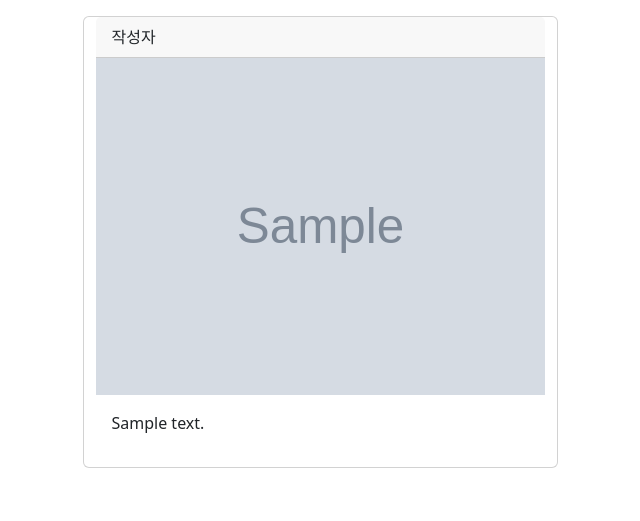
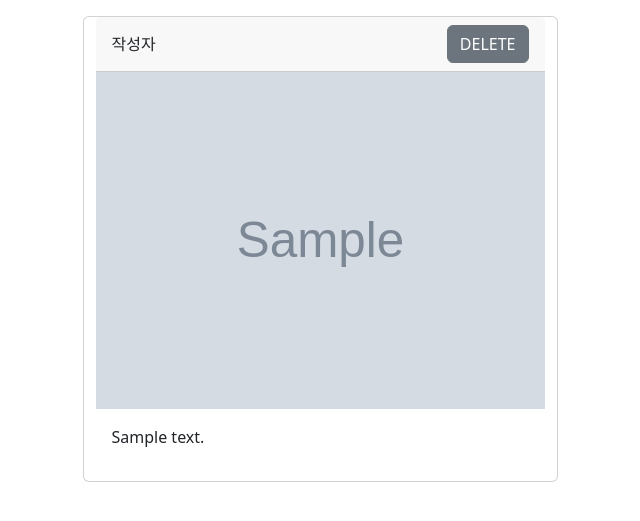
Before and after one commit to HeeJu-XiJu/INSTA, a Django app: page /posts/ in a window 1280 px wide. Shown: the part 56-577 px from the top of the page, without its empty margins (320-960 px from the left). Run offline with Django 4.2, Linux system fonts and the light colour scheme; tables that the repository leaves empty hold one stand-in row (values such as "Sample post"); grey boxes marked "Sample" are stand-in pictures; some libraries are stand-ins or nearby versions.

Commit message:
DELETE 기능 구현

```diff
--- a/posts/templates/_card.html
+++ b/posts/templates/_card.html
@@ -1,5 +1,9 @@
 <div class="card my-3 col-12 col-md-5 mx-2">
-    <div class="card-header">작성자</div>
+    <div class="card-header" style="display: flex; align-items: center;">
+        <span style="flex-grow: 1;">작성자</span>
+        <a class='btn btn-secondary' style="float:right" href="{% url 'posts:delete' id=post.id %}">DELETE</a>
+    </div>
+
     <img src="{{ post.image.url }}" alt="">
     <div class="card-body">
         <p class="'card-text">{{ post.content }}</p>
--- a/posts/urls.py
+++ b/posts/urls.py
@@ -6,4 +6,5 @@ app_name = 'posts'
 urlpatterns = [
     path('', views.index, name='index'),
     path('create/', views.create, name='create'),
+    path('<int:id>/delete', views.delete, name='delete'),
 ]
--- a/posts/views.py
+++ b/posts/views.py
@@ -24,3 +24,10 @@ def create(request):
         'form': form,
     }
     return render(request, 'form.html', context)
+
+
+def delete(request, id):
+    post = Post.objects.get(id=id)
+    post.delete()
+
+    return redirect('posts:index')
```
